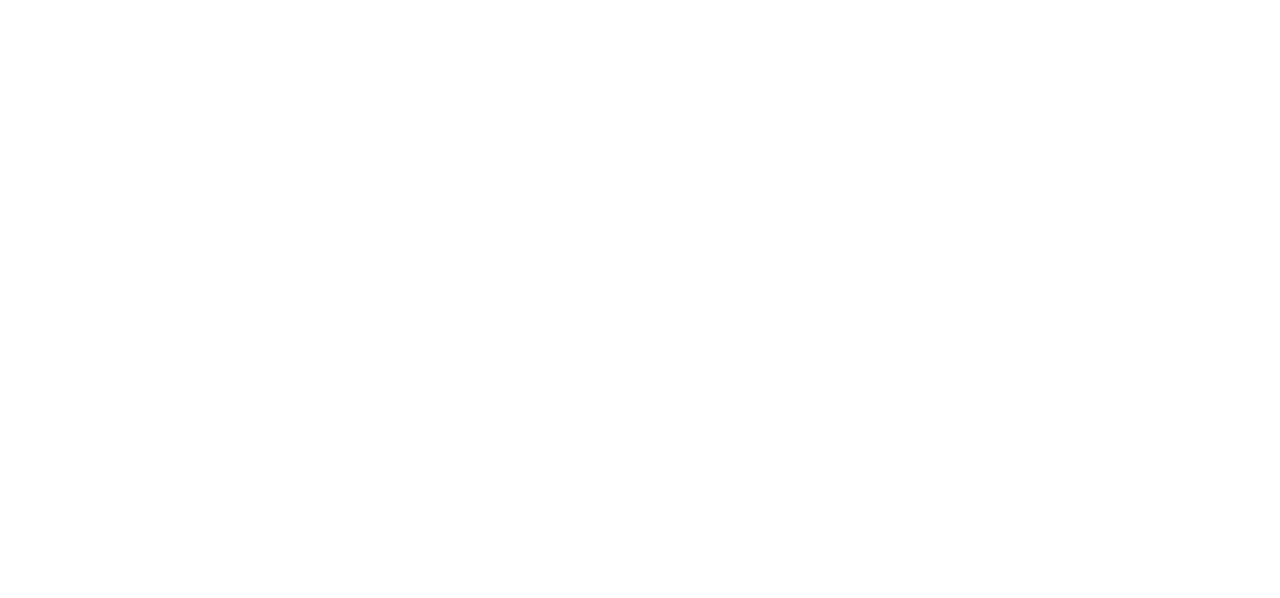
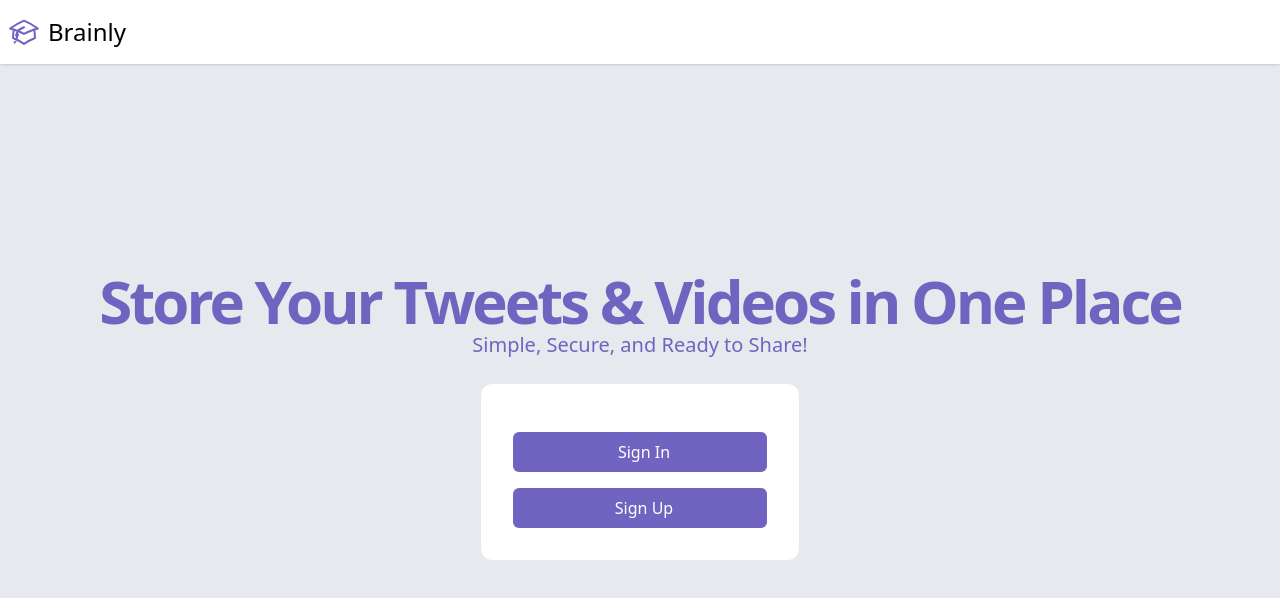
Before and after one commit to ankitsrawat2000/Brainly, a React (Vite) app in the folder BrainlyFE/: page / in a window 1280 px wide. Before the commit this address had no page. Shown: the top 598 px of the page. Built offline with nearby package versions, Linux system fonts and the light colour scheme.

Commit message:
Landing page added

```diff
--- a/BrainlyFE/src/App.tsx
+++ b/BrainlyFE/src/App.tsx
@@ -2,6 +2,8 @@
 
 import { Signin } from "./pages/Signin";
 import { Signup } from "./pages/Signup";
+
+import { Landing } from "./pages/Landing";
 import { Dashboard } from "./pages/dashboard";
 
 
@@ -10,6 +12,7 @@
 
   return <BrowserRouter>
     <Routes>
+      <Route path="/" element={<Landing/>}/>
       <Route path="/signup" element={<Signup/>}/>
       <Route path="signin" element={<Signin/>}/>
       <Route path="/dashboard" element={<Dashboard/>}/>
--- /dev/null
+++ b/BrainlyFE/src/components/Navbar.tsx
@@ -0,0 +1,12 @@
+import { Logo } from "../icons/Logo";
+export function Navbar(){
+
+    return <div>
+        <div className="fixed w-full top-0 bg-white flex text-2xl py-4 items-center shadow">
+                    <div className="pr-2 pl-2 text-purple-600">
+                            <Logo/>
+                    </div>
+                        Brainly
+                </div>
+    </div>
+}
--- /dev/null
+++ b/BrainlyFE/src/pages/Landing.tsx
@@ -0,0 +1,34 @@
+import { useNavigate } from "react-router-dom";
+import { Button } from "../components/Button";
+
+import { Navbar } from "../components/Navbar";
+
+export function Landing(){
+
+    const navigate = useNavigate();
+
+
+    return <div>
+        <Navbar/>
+        <div className="h-screen w-screen bg-gray-200 flex flex-col justify-center items-center">
+            <div className="flex flex-col items-center justify-center pt-8">
+                <h1 className="md:text-6xl text-4xl font-extrabold text-purple-600  tracking-tighter">
+                Store Your Tweets & Videos in One Place
+                </h1>
+                <p className="md:text-xl text-lg text-purple-600">
+                Simple, Secure, and Ready to Share!
+                </p>
+            </div>
+
+            <div className="bg-white rounded-xl border min-w-80 p-8 mt-6">
+                <div className="flex justify-center pt-4">
+                    <Button onClick={() => {navigate("/signin")}} variant="primary" text="Sign In" fullWidth={true}/>
+                </div>
+                <div className="flex justify-center pt-4">
+                    <Button onClick={() => navigate("/signup")} variant="primary" text="Sign Up" fullWidth={true}/>
+                </div>
+            </div>
+        </div>
+
+    </div>
+}
--- a/BrainlyFE/src/pages/Signin.tsx
+++ b/BrainlyFE/src/pages/Signin.tsx
@@ -4,6 +4,7 @@
 import { BACKEND_URL } from "../config";
 import axios from "axios";
 import { useNavigate } from "react-router-dom";
+import { Navbar } from "../components/Navbar";
 
 export function Signin(){
 
@@ -30,7 +31,10 @@
 
     }
 
-    return <div className="h-screen w-screen bg-gray-200 flex
+    return <div>
+        <Navbar/>
+
+        <div className="h-screen w-screen bg-gray-200 flex
         justify-center items-center">
             <div className="bg-white rounded-xl border min-w-48 p-8">
                 <Input reference={usernameRef} placeholder="Username"/>
@@ -41,4 +45,5 @@
 
             </div>
         </div>
+    </div>
 }
--- a/BrainlyFE/src/pages/Signup.tsx
+++ b/BrainlyFE/src/pages/Signup.tsx
@@ -4,6 +4,7 @@
 import { BACKEND_URL } from "../config";
 import { data, useNavigate } from "react-router-dom";
 import axios from "axios";
+import { Navbar } from "../components/Navbar";
 
 export function Signup(){
 
@@ -28,7 +29,10 @@
     }
 
 
-    return <div className="h-screen w-screen bg-gray-200 flex
+    return <div>
+        <Navbar/>
+
+        <div className="h-screen w-screen bg-gray-200 flex
         justify-center items-center">
             <div className="bg-white rounded-xl border min-w-48 p-8">
                 <Input reference={usernameRef} placeholder="Username"/>
@@ -39,4 +43,5 @@
 
             </div>
         </div>
+    </div>
 }
```
Lines whose indentation alone changed are shown as unchanged.
